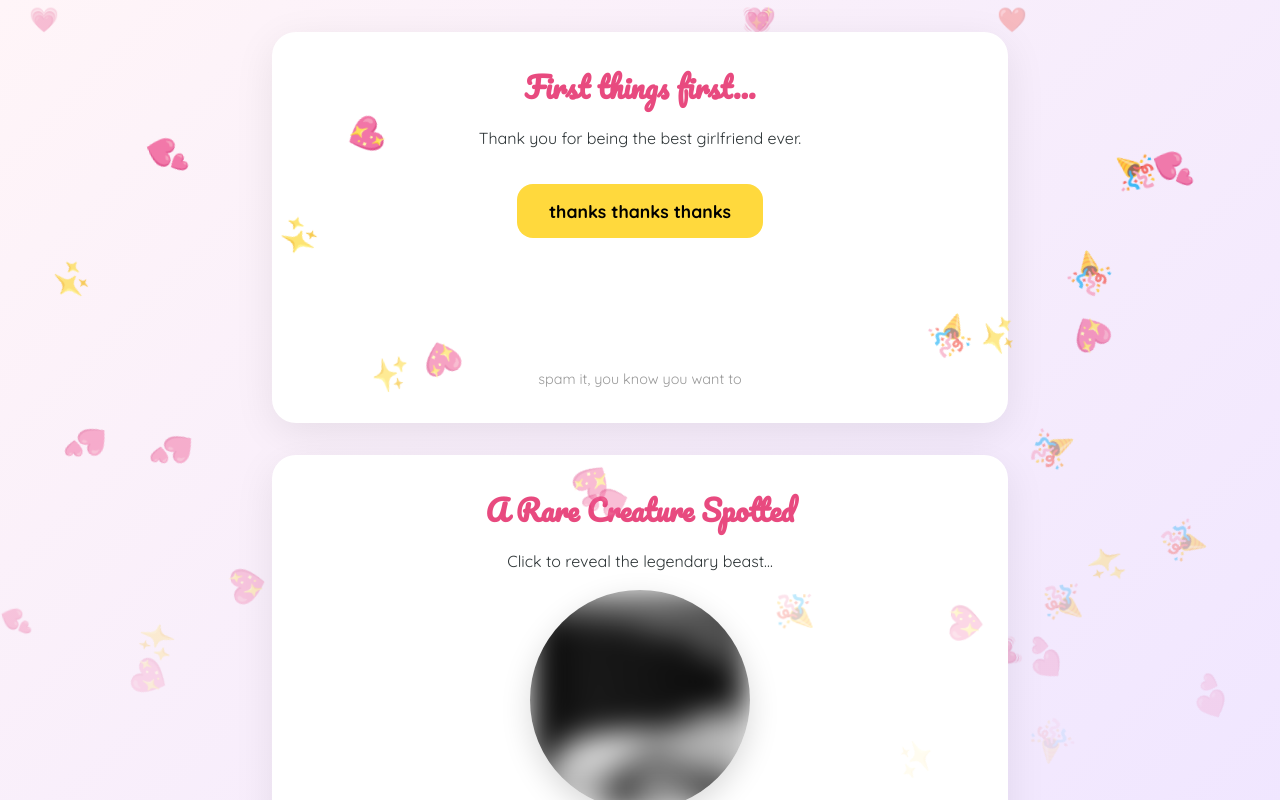
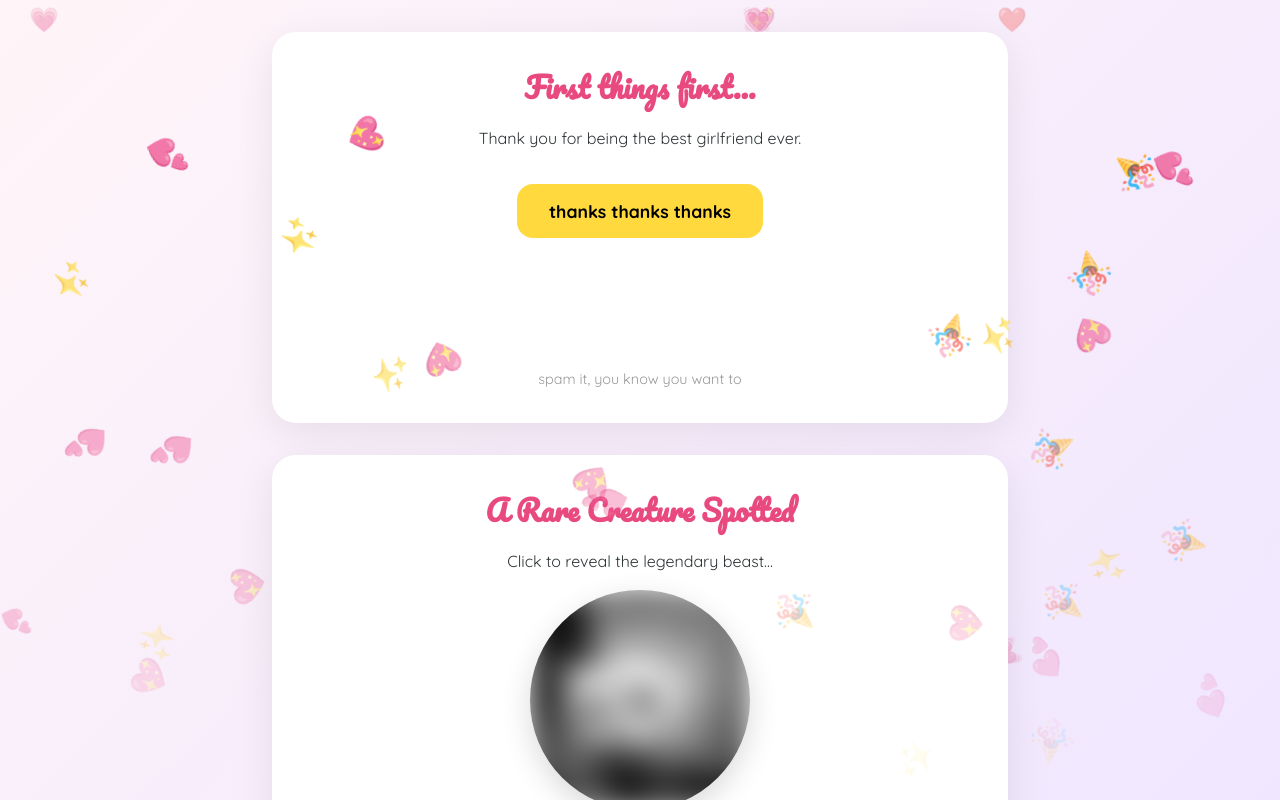
Before and after one commit to oph0109/oph0109.github.io, a plain HTML site: page us/index.html in a window 1280 px wide. Both pictures are taken after a click on the button "Open Your Gift 💝". Shown: the top 800 px of the page. Drawn offline with Linux system fonts and the light colour scheme.

Commit message:
Add Miffy photos and use for hound reveal

```diff
--- a/us/index.html
+++ b/us/index.html
@@ -489,7 +489,7 @@
       <h2 class="card-title">A Rare Creature Spotted</h2>
       <p>Click to reveal the legendary beast...</p>
       <div class="hound-reveal">
-        <img src="photos/IMG_4178.jpg" alt="The Hound">
+        <img src="photos/IMG_4798.jpg" alt="hound">
         <div class="hound-label">hound 🐕</div>
       </div>
       <p class="hound-hint" id="houndHint">tap to reveal true form</p>
```
Also changed, not shown: us/photos/IMG_4769.jpg (added), us/photos/IMG_4798.jpg (added).
